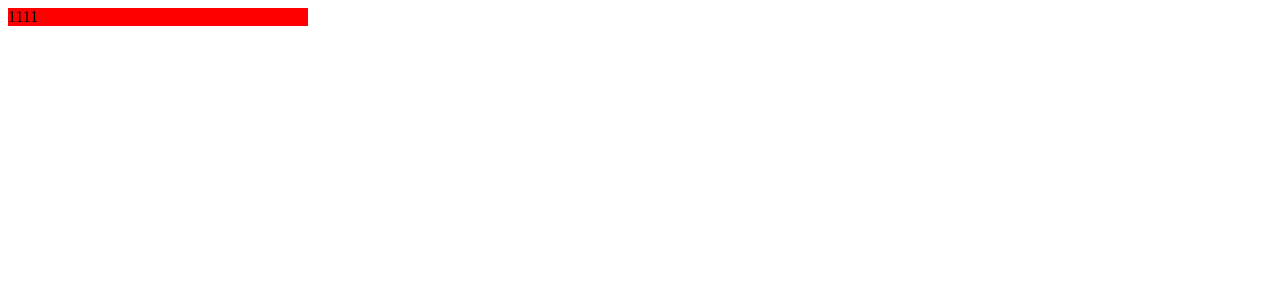
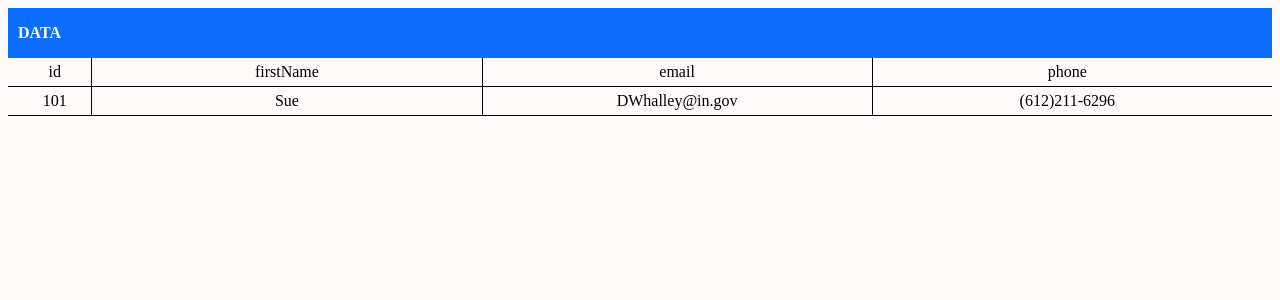
Before and after one commit to ushajindi/works, a React app: page /small in a window 1280 px wide. Shown: the top 300 px of the page. Built offline with nearby package versions, Linux system fonts and the light colour scheme; no server answers; the HTML template or start-up script is replaced by a standard one.

Commit message:
до начала сортировки

```diff
--- a/package.json
+++ b/package.json
@@ -25,9 +25,13 @@
     "webpack-dev-server": "^3.11.2"
   },
   "dependencies": {
+    "axios": "^0.21.1",
+    "bootstrap-icons": "^1.3.0",
     "html-webpack-plugin": "^5.1.0",
     "react": "^17.0.1",
-    "react-dom": "^17.0.1"
+    "react-dom": "^17.0.1",
+    "react-router": "^5.2.0",
+    "react-router-dom": "^5.2.0"
   },
   "babel": {
     "presets": [
--- a/src/components/App.js
+++ b/src/components/App.js
@@ -1,9 +1,35 @@
 import React from 'react'
 import s from "./style.css"
+import {Link, Route, Switch} from "react-router-dom";
+import Home from "./Home";
+import SmallData from "./Small";
+import BigData from "./Big";
 
-const App=()=>{
+const App=(props)=>{
+
     return(
-        <div className={s.intro}>1111</div>
+        <div className={s.intro}>
+            <header>
+                <div className={s.logo}><Link to="/">DATA</Link></div>
+            </header>
+            <Switch>
+                <Route path="/" exact component={(props)=>{
+                    return(
+                        <Home props={props}/>
+                    )
+                }}/>
+                <Route path={"/big"} component={(props)=>{
+                    return(
+                        <BigData props={props}/>
+                    )
+                }}/>
+                <Route path={"/small"} component={(props)=>{
+                    return(
+                        <SmallData props={props}/>
+                    )
+                }}/>
+            </Switch>
+        </div>
     )
 }
 export default App
--- /dev/null
+++ b/src/components/Big.js
@@ -0,0 +1,8 @@
+import React from "react"
+
+const BigData = ()=>{
+    return(
+        <div>Big</div>
+    )
+}
+export default BigData
--- /dev/null
+++ b/src/components/Home.js
@@ -0,0 +1,16 @@
+import React from "react"
+import s from "./style.css"
+import {Link} from "react-router-dom";
+
+const Home = ()=>{
+    return(
+        <div className={s.home}>
+            <div>
+                <Link to="/small"><button type="button" className="btn btn-outline-primary">Маленький набор данных</button></Link></div>
+            <div>
+                <Link to="/big"><button type="button" className="btn btn-outline-primary">Большой набор данных</button></Link>
+            </div>
+        </div>
+    )
+}
+export default Home
--- /dev/null
+++ b/src/components/Small.js
@@ -0,0 +1,97 @@
+import React,{useState,useEffect} from "react"
+import axios from "axios"
+import s from "./style.css"
+
+const url = "http://www.filltext.com/?rows=32&id={number|1000}&firstName={firstName}&lastName={lastName}&email={email}&phone={phone|(xxx)xxx-xx-xx}&address={addressObject}&description={lorem|32}"
+const json = [
+    {
+        id: 101,
+        firstName: 'Sue',
+        lastName: 'Corson',
+        email: 'DWhalley@in.gov',
+        phone: '(612)211-6296',
+        address: {
+            streetAddress: '9792 Mattis Ct',
+            city: 'Waukesha',
+            state: 'WI',
+            zip: '22178'
+        },
+        description: 'et lacus magna dolor...',
+    }
+]
+const SmallData = () => {
+    const [webData,setWebData]=useState(json)
+    useEffect(()=>{
+        axios.get(url).then(data=>{
+            setWebData(data.data)
+    })
+    },[])
+
+    const MapData = (data) => {
+        const [vis,setVis]=useState(false)
+        const [id,setId]=useState(null)
+
+        const getAddress=(idEl)=>{
+            setId(idEl)
+            setVis(true)
+            console.log(window.screenTop)
+
+        }
+        const Address=(el,id)=>{
+
+            if (el.id===id){
+                return(
+                    <div className={s.address}>
+                        Выбран пользователь:  <b>{el.firstName}</b><br/>
+                        Описание: <br/>
+                        <textarea value={el.description}/> <br/>
+                        Адрес проживания: <b>{el.address.streetAddress}</b> <br/>
+                        Город: <b>{el.address.city}</b> <br/>
+                        Провинция/штат: <b>{el.address.state}</b><br/>
+                        Индекс: <b>{el.address.zip}</b>
+                    </div>
+                )
+            }
+        }
+        return (data.map((el => {
+            return (
+                <div key={el.id}>
+                    <div  onClick={()=>{getAddress(el.id)}} className={s.small__inner}>
+                    <div> {el.id}</div>
+                    <div>{el.firstName}</div>
+                    <div>{el.email}</div>
+                    <div>{el.phone}</div>
+                        {vis&&Address(el,id)}
+                </div>
+
+                </div>
+
+            )
+        })))
+    }
+
+    return (
+        <div>
+            <div className={s.small__inner}>
+                <div> id</div>
+                <div> firstName</div>
+                <div> email</div>
+                <div> phone</div>
+            </div>
+            {MapData(webData)}
+        </div>
+    )
+}
+export default SmallData
+
+
+/*  <div className={vis?s.address:s.hidden}>
+                    Выбран пользователь:  <b>{el.firstName}</b><br/>
+                    Описание: <br/>
+                    <textarea value={el.description}/> <br/>
+                    Адрес проживания: <b>{el.address.streetAddress}</b> <br/>
+                    Город: <b>{el.address.city}</b> <br/>
+                    Провинция/штат: <b>{el.address.state}</b><br/>
+                    Индекс: <b>{el.address.zip}</b>
+                </div>
+            )*/
--- a/src/components/style.css
+++ b/src/components/style.css
@@ -1,4 +1,59 @@
+body{
+    background: #fffafa;
+}
 .intro{
-    width: 300px;
-    background: red;
+    width: 100%;
 }
+header{
+    height: 50px;
+    display: flex;
+    background: #0d6efd;
+}
+.logo{
+    display: flex;
+    justify-content: space-evenly;
+    align-self: center;
+    align-items: center;
+    color: snow;
+    font-weight: bold;
+    padding-left: 10px;
+}
+.logo a{
+    color: snow;
+    text-decoration: none;
+}
+.logo a:hover{
+    color: #cec9c9;
+    text-decoration: none;
+}
+.home{
+    display: flex;
+    justify-content: space-around;
+}
+.small__inner{
+    display: flex;
+    justify-content: center;
+    border-bottom: 1px black solid;
+    flex-wrap: wrap;
+}
+
+.small__inner div{
+    border-left: 1px black solid;
+    padding: 5px;
+    width: 30%;
+    display: flex;
+    justify-content: center;
+}
+.small__inner div:first-child{
+    border-left: none;
+    width: 5%;
+}
+.address{
+    display: flex;
+    flex-direction: column;
+    flex-wrap: wrap;
+    border: none;
+}
+.hidden{
+    display: none;
+}
--- a/src/index.js
+++ b/src/index.js
@@ -1,4 +1,7 @@
 import React, { Component } from "react";
 import ReactDOM from "react-dom";
 import App from "./components/App";
-ReactDOM.render(<App />, document.querySelector("#root"));
+import {BrowserRouter} from "react-router-dom";
+ReactDOM.render(
+    <BrowserRouter><App /></BrowserRouter>
+    , document.querySelector("#root"));
--- a/webpack.config.js
+++ b/webpack.config.js
@@ -4,16 +4,24 @@ module.exports = {
     entry: "./src/index.js",
     mode: "development",
     output: {
-        filename: "./main.js"
+        //filename: "./dist/main.js"
+        path: path.resolve(__dirname, './dist'),     // путь к каталогу выходных файлов - папка public
+        publicPath: '/',
+        filename: "main.js"
     },
     devServer: {
+        historyApiFallback: true,
         contentBase: path.join(__dirname, "dist"),
         compress: true,
-        port: 9000,
+        port: 4000,
         watchContentBase: true,
         progress: true,
         overlay: true,
-        open: true
+        open: true,
+        inline:true,
+        hot:true,
+        publicPath: '/',
+
     },
 
     module: {
```
Also changed, not shown: 2 other files (tests, documents, lock files or other folders).
